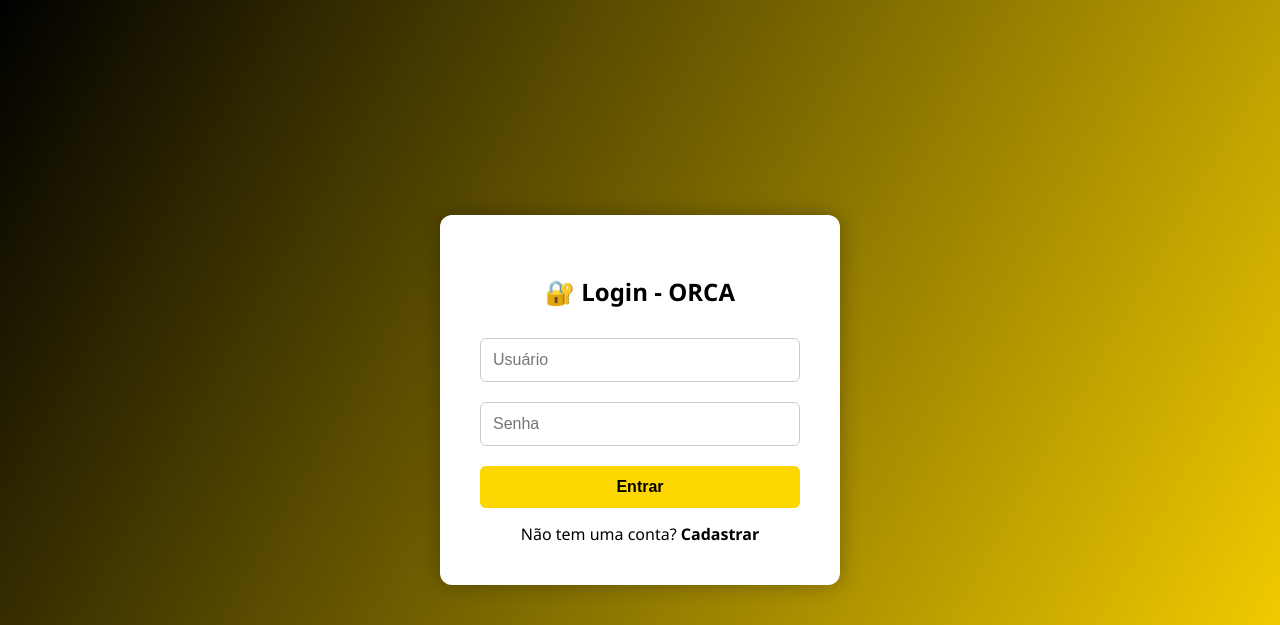
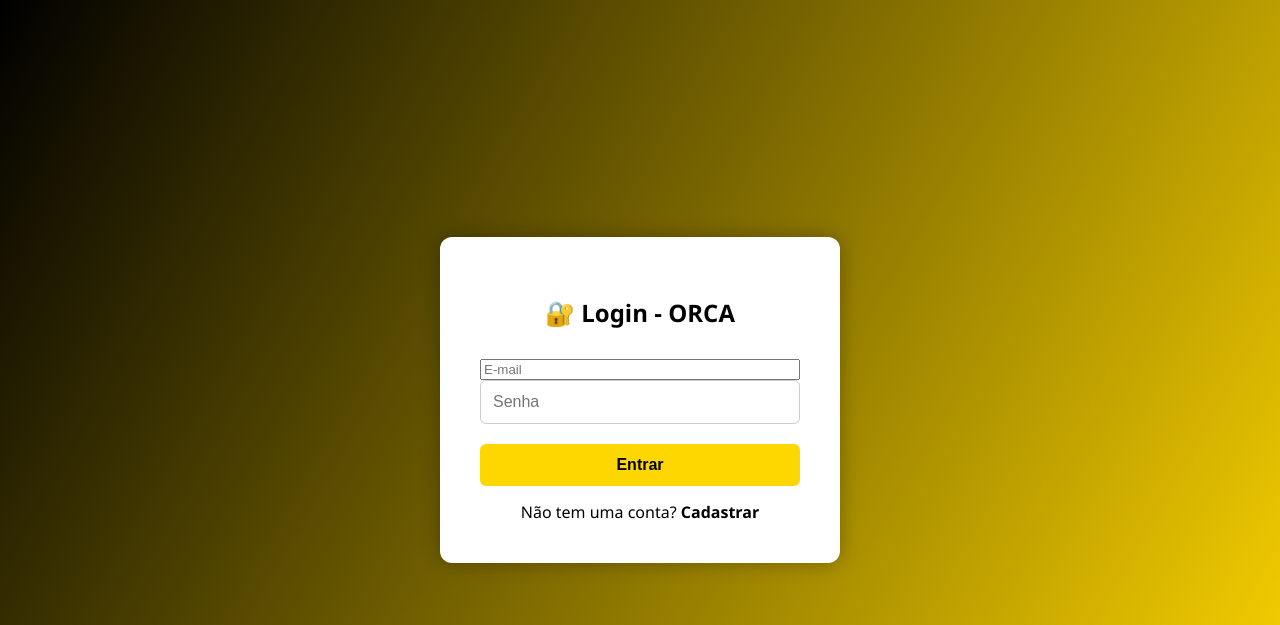
Before and after one commit to rhamon527/orca, a Flask app: page /login in a window 1280 px wide. Shown: the top 625 px of the page. Run offline with Flask 3, Linux system fonts and the light colour scheme.

Commit message:
Update login.html

```diff
--- a/templates/login.html
+++ b/templates/login.html
@@ -94,8 +94,8 @@
     {% endwith %}
 
     <form method="POST">
-      <input type="text" name="username" placeholder="Usuário" required>
-      <input type="password" name="password" placeholder="Senha" required>
+      <input type="email" name="email" placeholder="E-mail" required>
+      <input type="password" name="senha" placeholder="Senha" required>
       <button type="submit">Entrar</button>
     </form>
 
```
